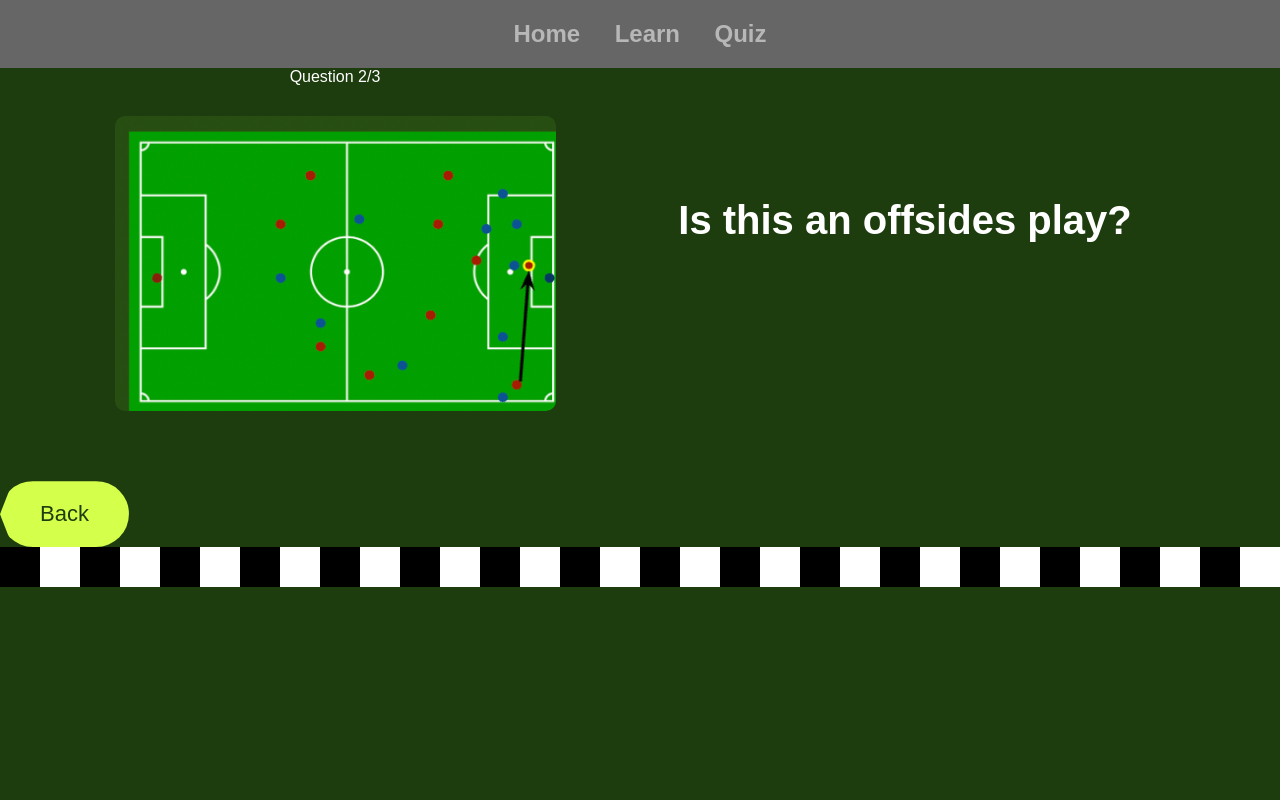
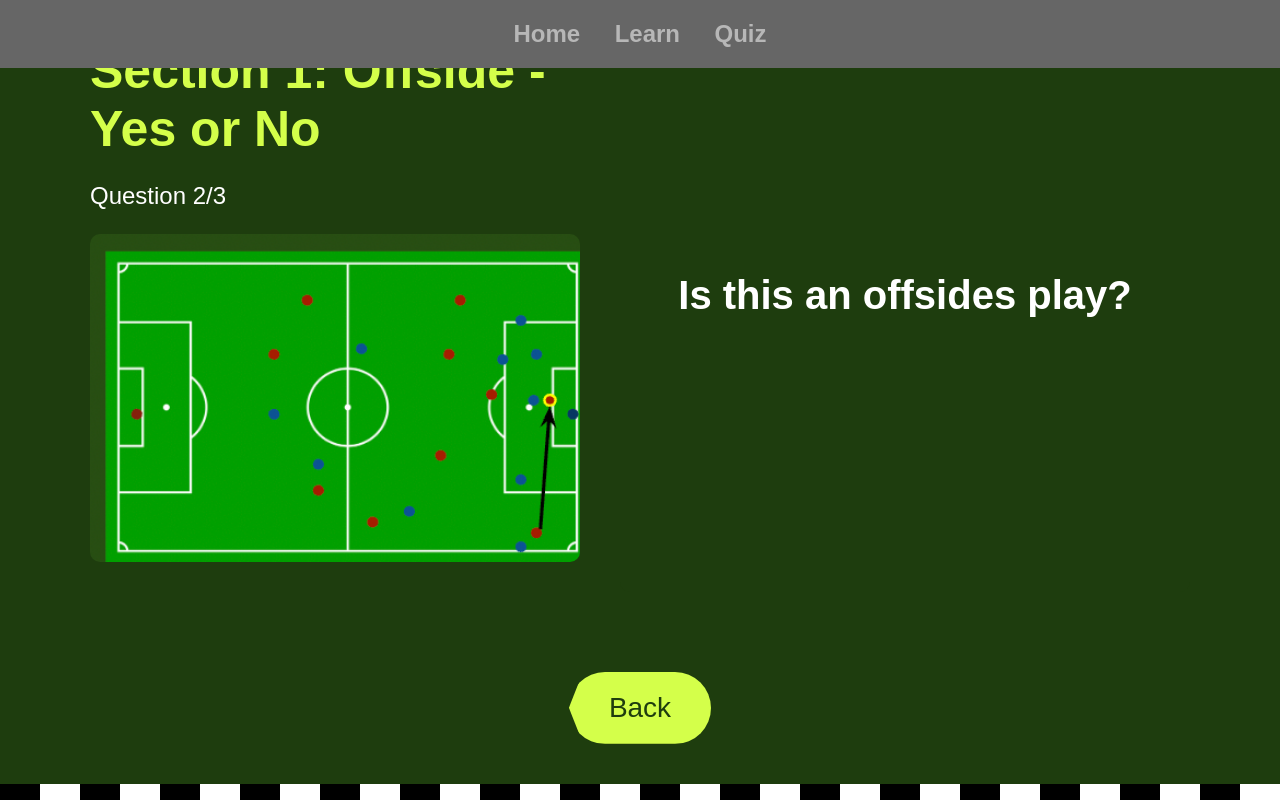
Before and after one commit to anumahmad/coms4170_ui_design_final, a Flask app: page /quiz/1 in a window 1280 px wide. Run offline with Flask 3, Linux system fonts and the light colour scheme; some web fonts are replaced.

Commit message:
Update style.css

```diff
--- a/static/style.css
+++ b/static/style.css
@@ -297,32 +297,57 @@ footer {
   z-index: 1;
 }
 /* QUIZ */
-.quiz-container {
-    max-width: 1100px;
-    margin: 0 auto;
-    padding: 40px;
-    color: white;
+.quiz-page main {
+    padding-top: 100px; /* prevent header from hiding under navbar */
 }
 
-.quiz-header {
-    text-align: center;
-    margin-bottom: 30px;
+.quiz-page {
+    display: flex;
+    flex-direction: column;
+    min-height: 100vh;
 }
 
-.quiz-content {
+.quiz-page .quiz-content {
     display: flex;
     justify-content: space-between;
     align-items: stretch;
     gap: 40px;
     max-width: 1100px;
     margin: 0 auto 40px auto;
-}
-
-.quiz-left {
     flex: 1;
 }
 
-.quiz-right {
+.quiz-page .quiz-left {
+    flex: 1;
+}
+
+.quiz-page .quiz-header {
+    text-align: left;
+    margin-bottom: 20px;
+}
+
+.quiz-page .quiz-header h2 {
+    font-size: 50px;
+    color: #d4ff4a;
+    font-weight: 900;
+    margin-bottom: 10px;
+}
+
+.quiz-page .quiz-header p {
+    font-size: 24px;
+    color: white;
+}
+
+.quiz-page .quiz-image {
+    display: block;
+    margin: 0 auto 30px auto;
+    max-width: 500px;
+    width: 100%;
+    height: auto;
+    border-radius: 10px;
+}
+
+.quiz-page .quiz-right {
     flex: 1;
     background-color: #1e3d0e;
     padding: 40px;
@@ -332,36 +357,52 @@ footer {
     align-items: center;
 }
 
-.quiz-right h1 {
+.quiz-page .quiz-right h1 {
     font-size: 40px;
     color: white;
     text-align: center;
 }
 
-
-.quiz-footer {
+.quiz-page .quiz-footer {
     display: flex;
     justify-content: space-between;
-    margin-top: 40px;
+    max-width: 1100px;
+    margin: 40px auto;
 }
 
-.big-arrow-back, .big-arrow-next {
+.quiz-page .big-arrow-back, .quiz-page .big-arrow-next {
     background-color: #d4ff4a;
     color: #1e3d0e;
     padding: 20px 40px;
-    font-size: 22px;
+    font-size: 28px;
     border: none;
     border-radius: 50px;
     cursor: pointer;
 }
 
-.big-arrow-back {
+.quiz-page .big-arrow-back {
     clip-path: polygon(10% 0%, 100% 0%, 100% 100%, 10% 100%, 0% 50%);
 }
 
-.big-arrow-next {
+.quiz-page .big-arrow-next {
     clip-path: polygon(0% 0%, 90% 0%, 100% 50%, 90% 100%, 0% 100%, 10% 50%);
 }
+
+.quiz-page footer {
+    margin-top: auto;
+    width: 100%;
+}
+
+.quiz-page .checkerboardblackfirst {
+    width: 100%;
+    height: 40px;
+    background: repeating-linear-gradient(
+        90deg,
+        black 0 40px,
+        white 40px 80px
+    );
+}
+
 
 /* INTRO PARAGRAPH STYLE */
 .intro-paragraph {
```
